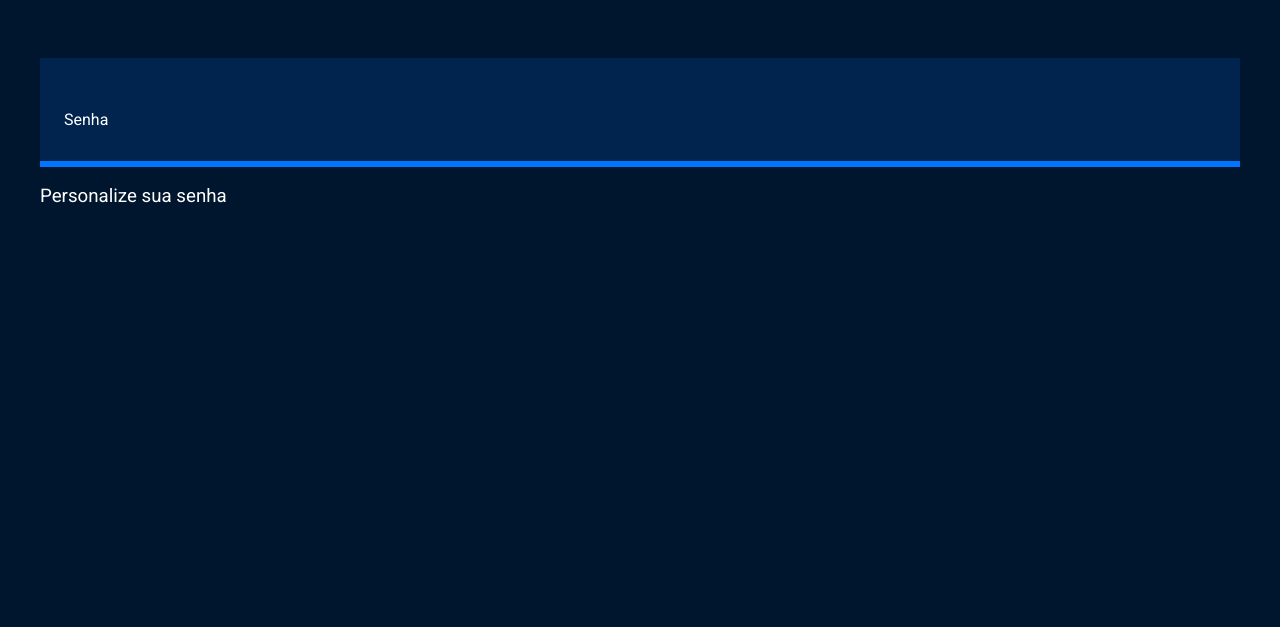
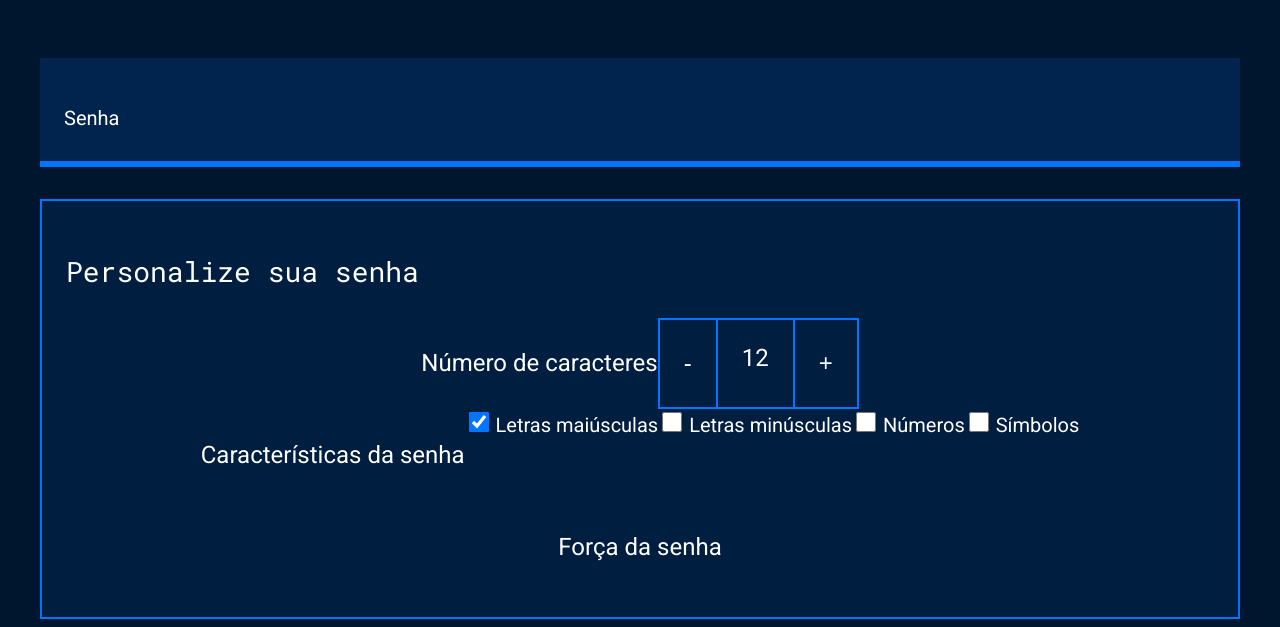
Before and after one commit to alysson127/gerador-de-senhas, a plain HTML site: page javascript-gerador-senha/index.html in a window 1280 px wide. Shown: the part 289-916 px from the top of the page. Before the commit the page ends 800 px from the top, so only its background shows below. Drawn offline with Linux system fonts and the light colour scheme.

Commit message:
Add files via upload

```diff
--- a/javascript-gerador-senha/index.html
+++ b/javascript-gerador-senha/index.html
@@ -22,7 +22,37 @@
         </div>
         <div class="parametro">
             <h3 class="parametro-titulo">Personalize sua senha</h3>
-            <div class="parametro-coluna__senha"></div>
+            <div class="parametro-coluna__senha">
+                <h4 class="parametro-senha__titulo">Número de caracteres</h4>
+                <div class="parametro-senha-botoes">
+                    <button class="parametro-senha__botao">-</button>
+                    <p class="parametro-senha__texto">12</p>
+                    <button class="parametro-senha__botao">+</button>
+                </div>
+            </div>
+            <div class="parametro-coluna__senha">
+                <h4 class="parametro-senha__titulo">Características da senha</h4>
+                <div class="parametro-senha-checkbox">
+                    <input name="maiusculo" type="checkbox" class="checkbox" checked>
+                    <label for="maiusculo">Letras maiúsculas</label>
+                </div>
+                <div class="parametro-senha-checkbox">
+                    <input name="minusculo" type="checkbox" class="checkbox">
+                    <label for="">Letras minúsculas</label>
+                </div>
+                <div class="parametro-senha-checkbox">
+                    <input name="numero" type="checkbox" class="checkbox">
+                    <label for="numero">Números</label>
+                </div>
+                <div class="parametro-senha-checkbox">
+                    <input name="simbolo" type="checkbox" class="checkbox">
+                    <label for="simbolo">Símbolos</label>
+                </div>
+
+            </div>
+            <div class="parametro-coluna__senha">
+                <h4 class="parametro-senha__titulo">Força da senha</h4>
+            </div>
         </div>
     </section>
 </body>
--- a/javascript-gerador-senha/style.css
+++ b/javascript-gerador-senha/style.css
@@ -47,6 +47,7 @@ body{
     color: var(--branco);
     font-family: var(--roboto-mono);
     font-size: 40px;
+    width: 70%;
 }
 
 #campo-senha:focus{
@@ -57,3 +58,66 @@ body{
     max-width: 1200px;
     margin: 0 auto;
 }
+
+.parametro{
+    background-color: var(--fundo-texto);
+    border: 2px solid var(--borda);
+    margin-top: 32px;
+    padding: 24px;
+}
+
+.parametro-titulo{
+    font-family: var(--roboto-mono);
+    font-size: 28px;
+}
+
+.parametro-senha__titulo{
+    font-size: 24px;
+}
+
+.parametro-coluna__senha{
+    display: flex;
+    flex-direction: column;
+    justify-content: center;
+}
+.parametro-senha{
+    width: 50%;
+    margin: 0 auto  ;
+}
+
+.parametro-senha-botoes{
+    display: flex;
+    justify-content: center ;
+}
+
+.parametro-senha__botao{
+    background-color: var(--fundo-texto);
+    color: var(--branco);
+    border: 2px solid var(--borda);
+    padding: 24px;
+    font-size: 24px;
+    cursor: pointer;
+}
+.parametro-senha__texto{
+    padding: 24px;
+    border-top: 2px solid var(--borda);
+    border-bottom: 2px solid var(--borda);
+    margin: 0;
+    font-size: 24px;
+}
+
+label{
+    font-size: 20px;
+}
+
+.checkbox{
+    width: 20px;
+    height: 20px;
+    cursor: pointer;
+}
+
+@media screen and (min-width: 768px) {
+    .parametro-coluna__senha{
+        flex-direction: row;
+    }
+}
```
